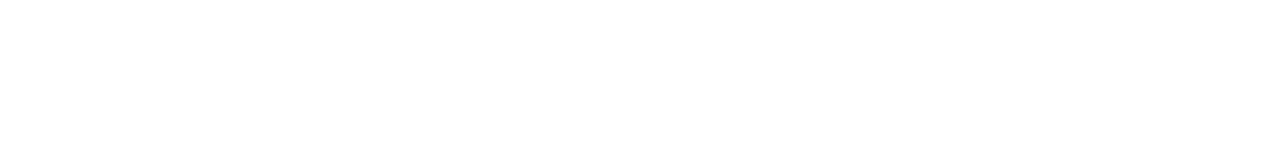
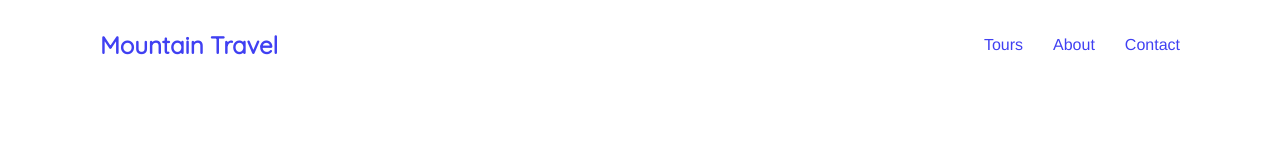
Before and after one commit to MattPerreault/MountainTravel, a plain HTML site: page index.html in a window 1280 px wide. Drawn offline with Linux system fonts and the light colour scheme.

Commit message:
added css for header nav and li's

```diff
--- a/assets/css/styles.css
+++ b/assets/css/styles.css
@@ -0,0 +1,56 @@
+/* General Styles */
+
+
+* {
+    margin: 0;
+    padding: 0;
+    box-sizing: border-box;
+}
+
+html {
+    font: normal 16px helvetica;
+    color: #555;
+}
+
+nav {
+    list-style: none;
+}
+
+a {
+    text-decoration: none;
+    opacity: 0.75;
+}
+
+a:hover{
+    opacity: 1;
+}
+
+/* Header Styles */
+
+header {
+    display: flex;
+    justify-content: space-between;
+    align-items: center;
+    padding: 30px 100px 0;
+    animation: 1s fadein 0.5s forwards;
+    opacity: 0;
+}
+
+@keyframes fadein {
+    100% {
+        opacity: 1;
+    }
+}
+
+header h2 {
+    font-family: "Quicksand", helvetica;
+}
+
+header nav {
+    display: flex;
+    margin-right: -15px;
+}
+
+header nav li {
+    margin: 0 15px;
+}
--- a/index.html
+++ b/index.html
@@ -10,5 +10,15 @@
 </head>
 <body>
   <!-- Forked from a template on Tutorialzine: https://tutorialzine.com/2016/06/freebie-landing-page-template-with-flexbox -->
+
+  <header>
+      <h2><a href="#">Mountain Travel</a></h2>
+
+      <nav>
+        <li><a href="#">Tours</a></li>
+        <li><a href="#">About</a></li>
+        <li><a href="#">Contact</a></li>
+      </nav>
+  </header>
 </body>
 </html>
```
